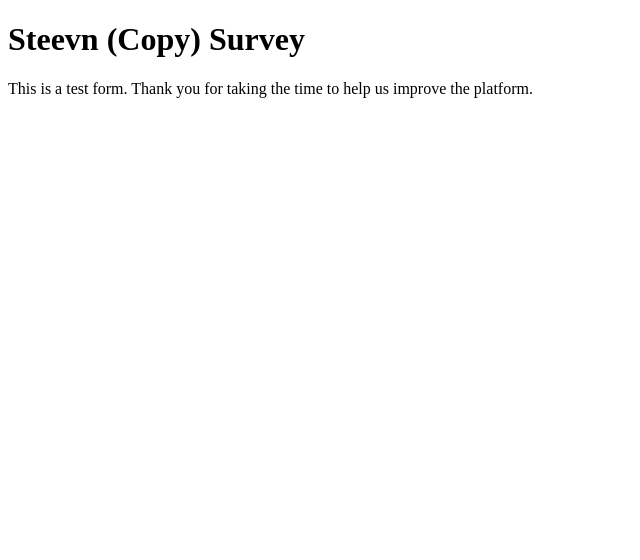
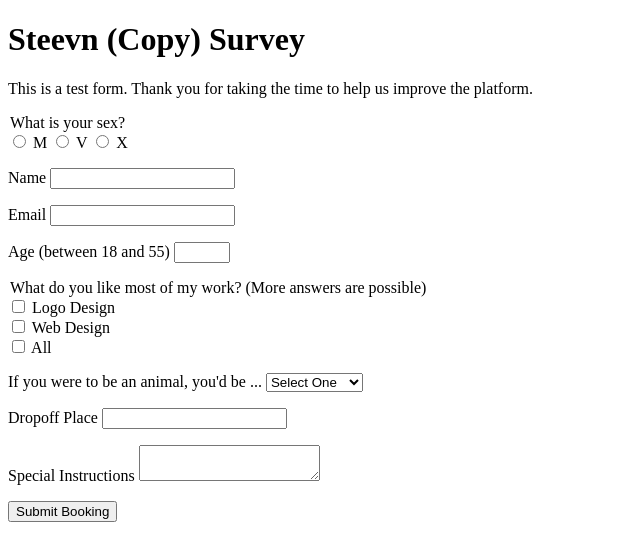
Before and after one commit to CerameX/fcc-survey, a plain HTML site: page index.html in a window 1280 px wide. Shown: the whole page, without its empty margins (0-640 px from the left). Drawn offline with Linux system fonts and the light colour scheme.

Commit message:
Added a form

```diff
--- a/index.html
+++ b/index.html
@@ -13,7 +13,68 @@
         </p>
     </header>
     <main>
-        <form action="#" id="survey-form">
+        <form class="survey-form" action="#">
+            <p>
+                <legend>What is your sex?</legend>
+                <label><input type="radio" name="sex" required value="M"> M </label>
+                <label> <input type="radio" name="sex" required value="V"> V </label>
+                <label> <input type="radio" name="sex" required value="X"> X </label>
+            </p>
+            <p>
+                <label>Name
+                <input type="text" name="name" required id="name">
+                </label>
+            </p>
+
+            <p>
+                <label>Email
+                <input type="email" name="email" id="email">
+                </label>
+            </p>
+
+            <p>
+                <label>Age (between 18 and 55)
+                <input type="number" name="age" id="age" min="18" max="55" pattern="\d+">
+                </label>
+            </p>
+
+            <div>
+                <legend>What do you like most of my work? (More answers are possible)</legend>
+                <div><label class="choice"> <input type="checkbox" name="extras" value="baby"> Logo Design </label></div>
+                <div><label class="choice"> <input type="checkbox" name="extras" value="wheelchair"> Web Design </label></div>
+                <div><label class="choice"> <input type="checkbox" name="extras" value="tip"> All </label></div>
+            </div>
+
+            <p>
+                <label>If you were to be an animal, you'd be ...
+                <select id="pickup_place" name="pickup_place">
+                <option value="" selected="selected">Select One</option>
+                <option value="office" >Taxi Office</option>
+                <option value="town_hall" >Town Hall</option>
+                <option value="telepathy" >We'll Guess!</option>
+                </select>
+                </label>
+            </p>
+
+            <p>
+                <label>Dropoff Place
+                <input type="text" name="dropoff_place" required list="destinations">
+                </label>
+
+                <datalist id="destinations">
+                <option value="Airport">
+                <option value="Beach">
+                <option value="Fred Flinstone's House">
+                </datalist>
+            </p>
+
+            <p>
+                <label>Special Instructions
+                <textarea name="comments" maxlength="500"></textarea>
+                </label>
+            </p>
+
+            <p><button>Submit Booking</button></p>
 
         </form>
     </main>
```
